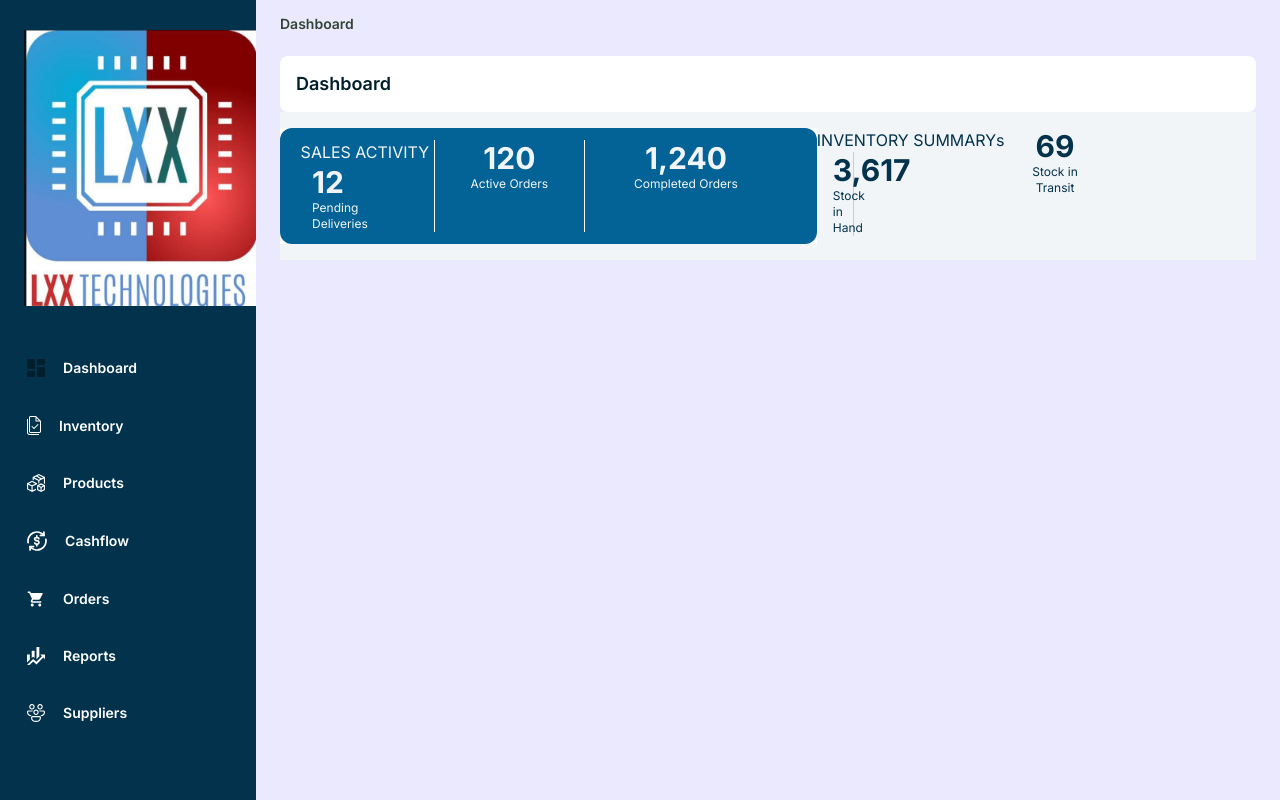
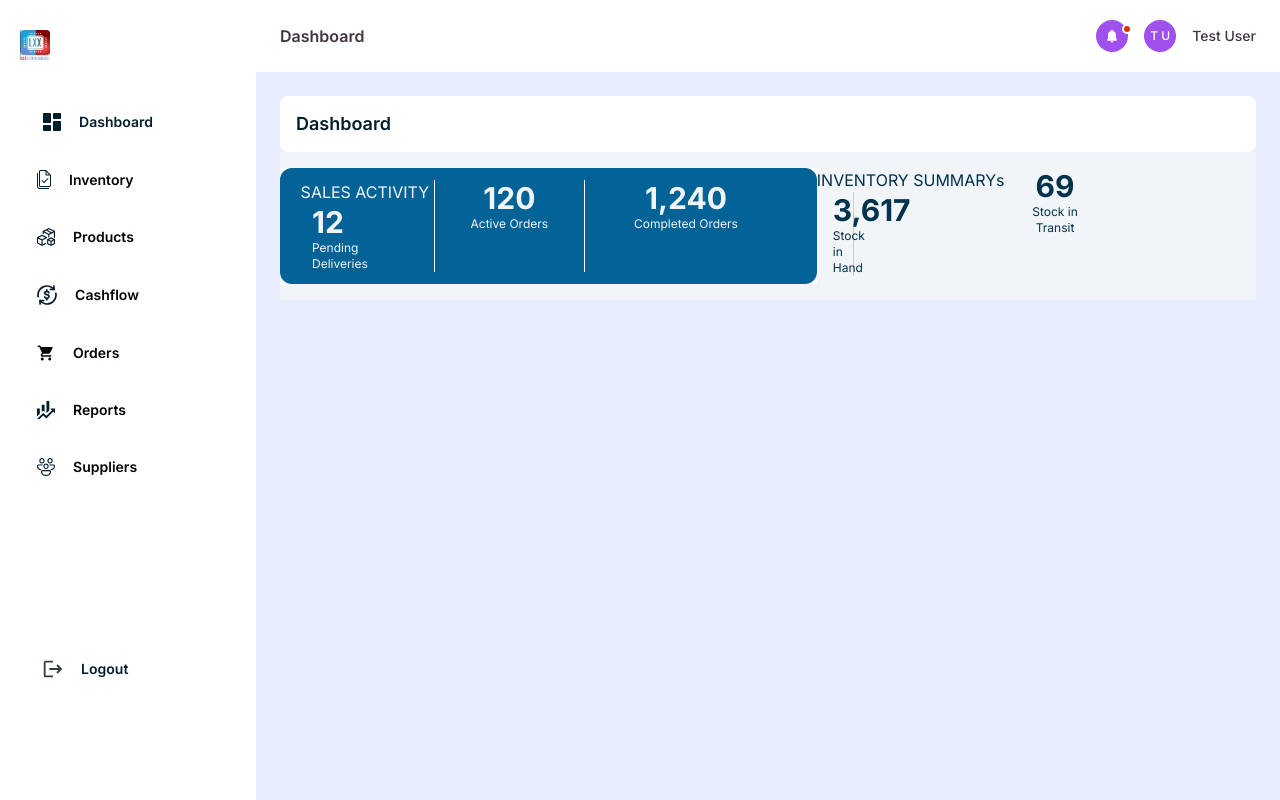
Before and after one commit to thetamaraelaye/project-scm, a React (Create React App) app: page /admin/dashboard in a window 1280 px wide. Built offline with nearby package versions, Linux system fonts and the light colour scheme.

Commit message:
complete admin dashboard

```diff
--- a/src/component/Sidebar.tsx
+++ b/src/component/Sidebar.tsx
@@ -1,27 +1,23 @@
-import React from 'react'
+import React from "react";
 import { NavLink, useLocation, useNavigate } from "react-router-dom";
-import logo from "../assets/icons/logo.jpg"
-import logout_icon from "../../assets/icons/logout.svg";
-import chevron_down from "../../assets/icons/chevron_down.svg";
-import chevron_up from "../../assets/icons/chevron_up.svg";
+import logo from "../assets/icons/logo.jpg";
+import notification_icon from "../assets/icons/notification.svg";
+import logout_icon from "../assets/icons/logout.svg";
 import product_active from "../assets/icons/product_new.svg";
-import ProductIcon from "../assets/icons/product.svg"
+import ProductIcon from "../assets/icons/product.svg";
 import dashboard_active from "../assets/icons/dashboard.svg";
-import DashboardIcon from "../assets/icons/dashboard_white.svg"
-import cashflow_active from "../assets/icons/inventory_new.svg";
-import CashflowIcon from '../assets/icons/cashflow.svg';
+import DashboardIcon from "../assets/icons/dashboard_white.svg";
+import cashflow_active from "../assets/icons/cashflow_new.svg";
+import CashflowIcon from "../assets/icons/cashflow.svg";
 import inventory_active from "../assets/icons/inventory_new.svg";
-import InventoryIcon from '../assets/icons/inventory.svg';
-import LocalShippingOutlinedIcon from '@mui/icons-material/LocalShippingOutlined';
-import LocalShippingIcon from '@mui/icons-material/LocalShipping';
-import docs_active from "../assets/icons/docs_new.svg";
-import DocIcon from '../assets/icons/docs.svg';
+import InventoryIcon from "../assets/icons/inventory.svg";
+// import LocalShippingOutlinedIcon from "@mui/icons-material/LocalShippingOutlined";
+// import LocalShippingIcon from "@mui/icons-material/LocalShipping";
 import report_active from "../assets/icons/reports_new.svg";
-import ReportIcon from '../assets/icons/reports.svg';
-import SupplierIcon from "../assets/icons/supplier.svg"
+import ReportIcon from "../assets/icons/reports.svg";
+import SupplierIcon from "../assets/icons/supplier.svg";
 import supplier_active from "../assets/icons/supplier_new.svg";
-import ShoppingCartIcon from '@mui/icons-material/ShoppingCart';
-
+import ShoppingCartIcon from "@mui/icons-material/ShoppingCart";
 
 type sidebarType = {
   children: React.ReactNode;
@@ -30,7 +26,6 @@ type sidebarType = {
 
 export default function Sidebar({ children, title }: sidebarType) {
   let location = useLocation();
-    const [isNavMenu, setNavMenu] = React.useState(false);
   const [isDashboardHover, setIsDashboardHover] = React.useState(false);
   const [isInventoryHover, setIsInventoryHover] = React.useState(false);
   const [isSupplierHover, setIsSupplierHover] = React.useState(false);
@@ -43,39 +38,38 @@ export default function Sidebar({ children, title }: sidebarType) {
 
   const navigate = useNavigate();
 
-    const toggleNavMenu = () => {
-        setNavMenu(!isNavMenu);
-    };
-
   const handleLogout = () => {
     // dispatch(logOut());
-        navigate("/admin/dashboard");
+    navigate("/");
   };
 
   return (
     <>
-            <div className='hidden lg:flex h-screen bg-[#EBE9FE]'>
-                <div className='md:w-64 bg-[#02324c] flex-shrink-0 overflow-y-scroll pt-[30px] sidebar_scroll'>
-                    <div className="">
-
+      <div className="hidden lg:flex h-screen bg-[#E8EDFF]">
+        <div className="md:w-64 bg-[#fff] flex-shrink-0 overflow-y-scroll pt-[30px] sidebar_scroll">
+          <div className="mb-3">
+            <img
+              src={logo}
+              alt="logo"
+              className="mr-3 w-[20px] h-[20px] md:w-[20px] md:h-[20px] lg:h-[30px] lg:w-[30px] ml-5 "
+            />
           </div>
-                    <img src={logo} alt="logo" className="pl-6  overflow-y-scroll" />
-                    <div className=" cursor-pointer mt-[40px]">
+          <div className="px-4 cursor-pointer mt-[40px]">
             <section>
               <NavLink
                 to="/admin/dashboard"
                 onMouseEnter={() => setIsDashboardHover(true)}
                 onMouseLeave={() => setIsDashboardHover(false)}
                 className={
-                                    location.pathname === "/dashboard"
+                  location.pathname.includes("/dashboard")
                     ? "pl-[26.6px] flex gap-[18.5px] items-center  mb-[13px] py-[13px]  text-[#011E2D] bg-white w-[98%] rounded-r-[8px]"
-                                        : "pl-[26.6px] flex gap-[18.5px] items-center  mb-[13px] py-[13px]  text-white hover:text-[#011E2D] hover:bg-white w-[98%] rounded-r-[8px]"
+                    : "px-[20.6px]  flex gap-[18.5px] items-center  mb-[13px] py-[13px]  text-[#010508] hover:text-[white] hover:bg-[#9437f1] w-[98%] rounded-[8px]"
                 }
               >
                 {location.pathname.includes("/dashboard") ||
                 // location.pathname.includes("profiles") ||
                 // location.pathname.includes("edit-profile") ||
-                                    isDashboardHover ? (
+                !isDashboardHover ? (
                   <img src={dashboard_active} alt="dashboard" className="" />
                 ) : (
                   <img src={DashboardIcon} alt="dashboard" className="" />
@@ -90,16 +84,16 @@ export default function Sidebar({ children, title }: sidebarType) {
                 onMouseEnter={() => setIsInventoryHover(true)}
                 onMouseLeave={() => setIsInventoryHover(false)}
                 className={
-                                        isInventoryHover
-                                        ? "pl-[26.6px] flex gap-[18.5px] items-center  mb-[13px] py-[13px] text-[#011E2D] bg-white w-[98%] rounded-r-[8px]"
-                                        : "pl-[26.6px] flex gap-[18.5px] items-center  mb-[13px] py-[13px]   text-white hover:text-[#011E2D] hover:bg-white w-[98%] rounded-r-[8px]"
+                  location.pathname.includes("/inventory")
+                    ? "pl-[26.6px] flex gap-[18.5px] items-center  mb-[13px] py-[13px]  text-[#011E2D] bg-white w-[98%] rounded-r-[8px]"
+                    : "px-[20.6px]  flex gap-[18.5px] items-center  mb-[13px] py-[13px]  text-[#010508] hover:text-[white] hover:bg-[#9437f1] w-[98%] rounded-[8px]"
                 }
               >
                 {location.pathname.includes("/inventory") ||
                 isInventoryHover ? (
-                                    <img src={inventory_active} alt="inventory" className="" />
+                  <img src={InventoryIcon} alt="inventory" className="" />
                 ) : (
-                                    <img src={InventoryIcon} alt="" className="" />
+                  <img src={inventory_active} alt="" className="" />
                 )}
                 <p className="font-semibold text-sm capitalize leading-[18px]">
                   Inventory
@@ -111,17 +105,15 @@ export default function Sidebar({ children, title }: sidebarType) {
                 onMouseEnter={() => setIsProductsHover(true)}
                 onMouseLeave={() => setIsProductsHover(false)}
                 className={
-                                    location.pathname.includes("/products") ||
-                                        isProductsHover
+                  location.pathname.includes("/products")
                     ? "pl-[26.6px] flex gap-[18.5px] items-center  mb-[13px] py-[13px]  text-[#011E2D] bg-white w-[98%] rounded-r-[8px]"
-                                        : "pl-[26.6px] flex gap-[18.5px] items-center  mb-[13px] py-[13px]   text-white hover:text-[#011E2D] hover:bg-white w-[98%] rounded-r-[8px]"
+                    : "px-[20.6px]  flex gap-[18.5px] items-center  mb-[13px] py-[13px]  text-[#010508] hover:text-[white] hover:bg-[#9437f1] w-[98%] rounded-[8px]"
                 }
               >
-                                {location.pathname.includes("/products") ||
-                                    isProductsHover ? (
+                {location.pathname.includes("/products") || isProductsHover ? (
+                  <img src={ProductIcon} alt="products" className="" />
+                ) : (
                   <img src={product_active} alt="products" className="" />
-                                ) : (
-                                    <img src={ProductIcon} alt="products" className="" />
                 )}
                 <p className="font-semibold text-sm capitalize leading-[18px]">
                   Products
@@ -133,41 +125,35 @@ export default function Sidebar({ children, title }: sidebarType) {
                 onMouseEnter={() => setIsCashflowHover(true)}
                 onMouseLeave={() => setIsCashflowHover(false)}
                 className={
-                                    location.pathname.includes("/cashflow") ||
-                                        isCashflowHover
+                  location.pathname.includes("/cashflow")
                     ? "pl-[26.6px] flex gap-[18.5px] items-center  mb-[13px] py-[13px]  text-[#011E2D] bg-white w-[98%] rounded-r-[8px]"
-                                        : "pl-[26.6px] flex gap-[18.5px] items-center  mb-[13px] py-[13px]  text-white hover:text-[#011E2D] hover:bg-white w-[98%] rounded-r-[8px]"
+                    : "px-[20.6px]  flex gap-[18.5px] items-center  mb-[13px] py-[13px] text-[#010508] hover:text-[white] hover:bg-[#9437f1] w-[98%] rounded-[8px]"
                 }
               >
-                                {location.pathname.includes("/cashflow") ||
-                                    // location.pathname.includes("profiles") ||
-                                    // location.pathname.includes("edit-profile") ||
-                                    isCashflowHover ? (
+                {location.pathname.includes("/cashflow") || isCashflowHover ? (
+                  <img src={CashflowIcon} alt="cashflow" className="" />
+                ) : (
                   <img src={cashflow_active} alt="cashflow" className="" />
-                                ) : (
-                                    <img src={CashflowIcon} alt="cashflow" className="" />
                 )}
                 <p className="font-semibold text-sm capitalize leading-[18px]">
                   Cashflow
                 </p>
               </NavLink>
-
               <NavLink
                 to="/admin/orders"
                 className={
                   location.pathname.includes("/orders")
-                                        // location.pathname.includes("profiles") ||
+                    ? // location.pathname.includes("profiles") ||
                       // location.pathname.includes("edit-profile") ||
-                                        ? "pl-[26.6px] flex gap-[18.5px] items-center  mb-[13px] py-[13px]  text-[#011E2D] bg-white w-[98%] rounded-r-[8px]"
-                                        : "pl-[26.6px] flex gap-[18.5px] items-center  mb-[13px] py-[13px]  text-white hover:text-[#011E2D] hover:bg-white w-[98%] rounded-r-[8px]"
+                      "pl-[26.6px] flex gap-[18.5px] items-center  mb-[13px] py-[13px]  text-[#011E2D] bg-white w-[98%] rounded-r-[8px]"
+                    : "px-[20.6px]  flex gap-[18.5px] items-center  mb-[13px] py-[13px]  text-[#010508] hover:text-[white] hover:bg-[#9437f1] w-[98%] rounded-[8px]"
                 }
               >
-                                <ShoppingCartIcon style={{fontSize: "18px"}} />
+                <ShoppingCartIcon style={{ fontSize: "18px" }} />
                 <p className="font-semibold text-sm capitalize leading-[18px]">
                   Orders
                 </p>
               </NavLink>
-
 
               <NavLink
                 to="/admin/reports/"
@@ -176,16 +162,16 @@ export default function Sidebar({ children, title }: sidebarType) {
                 className={
                   location.pathname === "/admin/reports"
                     ? "pl-[26.6px] flex gap-[18.5px] items-center  mb-[13px] py-[13px]  text-[#011E2D] bg-white w-[98%] rounded-r-[8px]"
-                                        : "pl-[26.6px] flex gap-[18.5px] items-center  mb-[13px] py-[13px]  text-white hover:text-[#011E2D] hover:bg-white w-[98%] rounded-r-[8px]"
+                    : "px-[20.6px]  flex gap-[18.5px] items-center  mb-[13px] py-[13px] hover:text-[white] hover:bg-[#9437f1] w-[98%] rounded-[8px]"
                 }
               >
                 {location.pathname.includes("/reports") ||
                 // location.pathname.includes("profiles") ||
                 // location.pathname.includes("edit-profile") ||
-                                    isReportsHover? (
+                isReportsHover ? (
+                  <img src={ReportIcon} alt="reports" className="" />
+                ) : (
                   <img src={report_active} alt="reports" className="" />
-                                ) : (
-                                    <img src={ReportIcon} alt="reports" className="" />
                 )}
                 <p className="font-semibold text-sm capitalize leading-[18px]">
                   Reports
@@ -198,40 +184,67 @@ export default function Sidebar({ children, title }: sidebarType) {
                 onMouseLeave={() => setIsSupplierHover(false)}
                 className={
                   location.pathname === "/admin/suppliers/"
-                                        ? "pl-[26.6px] flex gap-[18.5px] items-center  mb-[13px] py-[13px] text-[#011E2D] bg-white w-[98%] rounded-r-[8px]"
-                                        : "pl-[26.6px] flex gap-[18.5px] items-center  mb-[13px] py-[13px]  text-white hover:text-[#011E2D] hover:bg-white w-[98%] rounded-r-[8px]"
+                    ? "pl-[26.6px] flex gap-[18.5px] items-center  mb-[13px] py-[13px]  text-[#011E2D] bg-white w-[98%] rounded-r-[8px]"
+                    : "px-[20.6px]  flex gap-[18.5px] items-center  mb-[13px] py-[13px]  text-[#010508] hover:text-[white] hover:bg-[#9437f1] w-[98%] rounded-[8px]"
                 }
               >
                 {location.pathname.includes("/suppliers") ||
                 // location.pathname.includes("profiles") ||
                 // location.pathname.includes("edit-profile") ||
-                                    isSupplierHover? (
+                isSupplierHover ? (
+                  <img src={SupplierIcon} alt="suppliers" className="" />
+                ) : (
                   <img src={supplier_active} alt="suppliers" className="" />
-                                ) : (
-                                    <img src={SupplierIcon} alt="suppliers" className="" />
                 )}
                 <p className="font-semibold text-sm capitalize leading-[18px]">
                   Suppliers
                 </p>
               </NavLink>
 
+              <div
+                onClick={handleLogout}
+                className="mt-[70%] pl-[26.6px] flex gap-[18.5px] items-center  mb-[13px] py-[13px]  text-[#011E2D] bg-white w-[98%] rounded-r-[8px]"
+              >
+                <img src={logout_icon} alt="logout" className="w-5 h-5" />
+                <p className="font-semibold text-sm capitalize leading-[18px] cursor-pointer">
+                  {" "}
+                  Logout
+                </p>
+              </div>
             </section>
           </div>
         </div>
-                <div className="py-4 flex-grow flex-auto flex-shrink overflow-y-scroll">
+        <div className=" flex-grow flex-auto flex-shrink overflow-y-scroll">
           {/* NAV BAR */}
-          <div className="flex px-4 md:px-6 justify-between items-center">
+
+          <div className="bg-[white] flex py-5 px-4 md:px-6 justify-between items-center">
             <div>
-              <p className="text-sm font-semibold leading-4 text-[#344335]">
+              <div className="text-[#433443] font-semibold text-xsm">
                 {title}
+              </div>
+            </div>
+            <div className="flex gap-4 items-center">
+              <div className="bg-[#9F50ED] flex justify-center items-center w-[32px] h-[32px] rounded-full relative">
+                <img src={notification_icon} alt="notification" />
+                <div className="bg-[#d53502] w-[10px] h-[10px] rounded-full absolute -right-1 top-1 border-white border-2"></div>
+              </div>
+              <div className="bg-[#9F50ED] flex justify-center items-center w-[32px] h-[32px] rounded-full">
+                <p className="text-white text-xs font-medium">
+                  {"T "} {"U"}
+                  {/* {last_name ? last_name.charAt(0).toUpperCase() : "U"} */}
+                </p>
+              </div>
+              <div className="flex items-center gap-2 cursor-pointer relative">
+                <p className="text-[#433443] text-sm font-medium">
+                  {"Test"} {"User"}
                 </p>
               </div>
             </div>
+          </div>
+
           <div className="px-4 md:px-6 py-6">{children}</div>
         </div>
       </div>
-
     </>
-    )
-
+  );
 }
```
Lines whose indentation alone changed are shown as unchanged.
